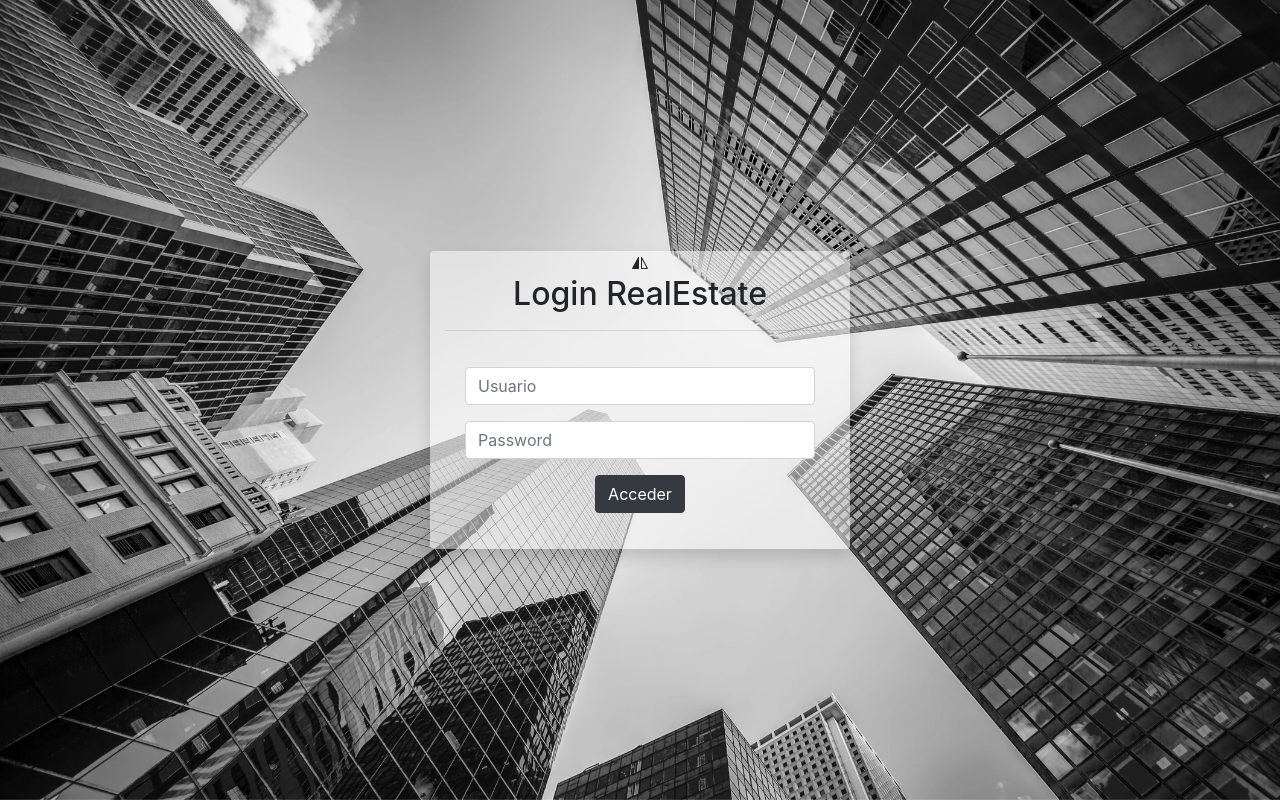
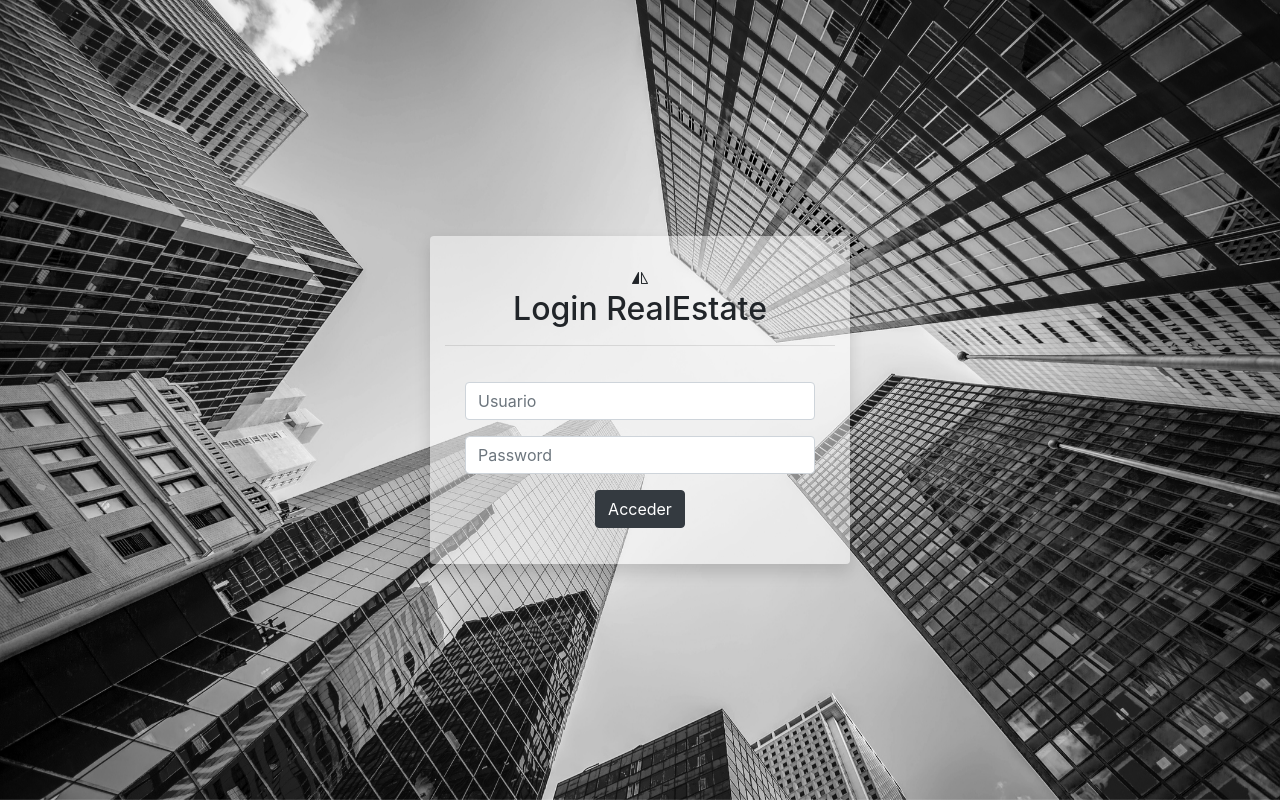
Before and after one commit to brianarrondo/real-estate, a React (Create React App) app in the folder Frontend/: page / in a window 1280 px wide. Built offline with nearby package versions, Linux system fonts and the light colour scheme.

Commit message:
Se corrige diseño del box del login

```diff
--- a/Frontend/src/components/login/Login.js
+++ b/Frontend/src/components/login/Login.js
@@ -16,8 +16,8 @@ const Login = () => {
     return (
             <div className="d-flex justify-content-center vertical-center login-background basic-padding-10">
 
-                <Col xl={4} lg={7} md={7} sm={12} className="shadow rounded text-center bi-symmetry-vertical login-box-background">
-                    <div>
+                <Col xl={4} lg={7} md={7} sm={12} className="shadow rounded text-center login-box-background">
+                    <div className="padding-top-30 bi-symmetry-vertical">
                         <h2>Login RealEstate</h2>
                         <hr />
                     </div>
--- a/Frontend/src/css/styles.css
+++ b/Frontend/src/css/styles.css
@@ -72,3 +72,7 @@ hr {
 	background: rgba(255, 255, 255, 0.5);
 	border: 0px;
 }
+
+.padding-top-30 {
+	padding-top: 30px;
+}
```
